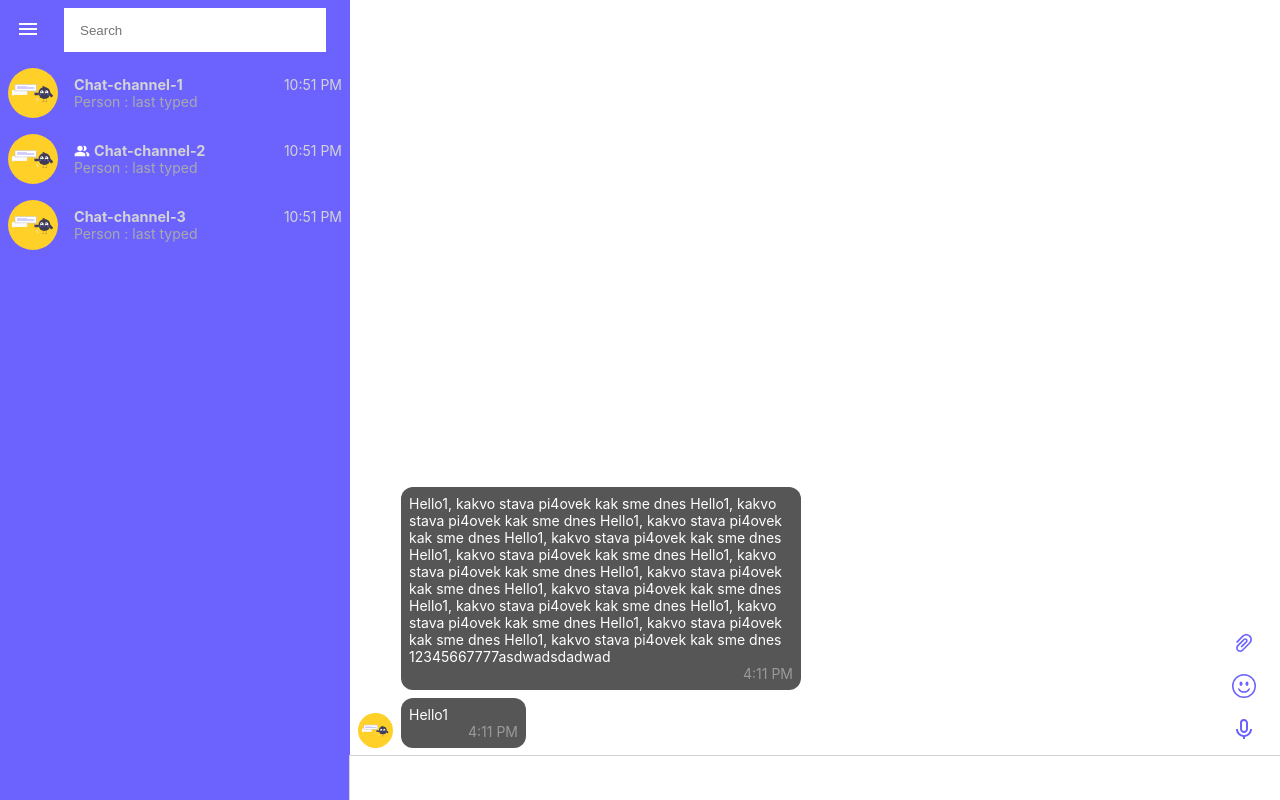
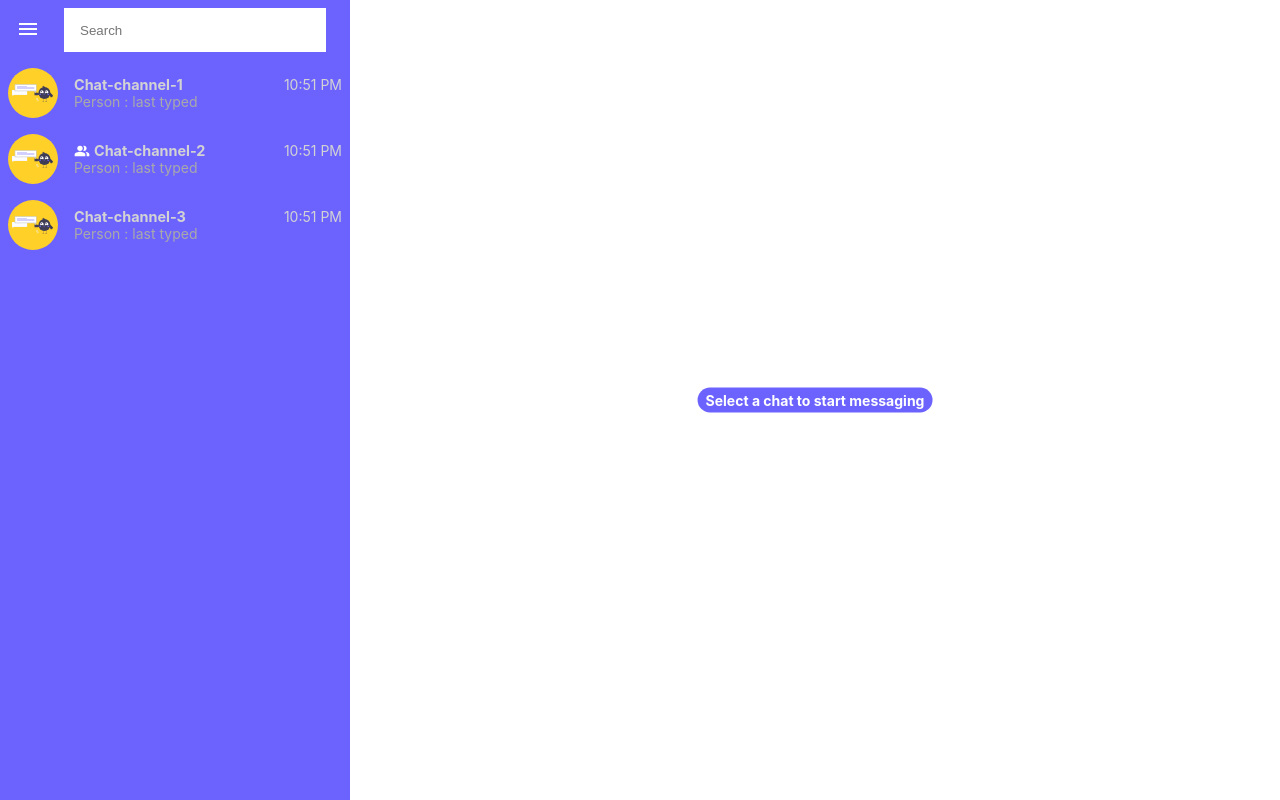
Before and after one commit to stefanghadjiew/chatter, a React (Create React App) app in the folder client/: page /chat in a window 1280 px wide. Built offline with nearby package versions, Linux system fonts and the light colour scheme.

Commit message:
Clicking on a channel from AllChats changes what is displayed in the Chat component, on initial visit no Chat is selected so created a message to Select a chat to start chatting.Also hide message input and icons if no chat is selected

```diff
--- a/client/src/customHooks/useContextMenu.js
+++ b/client/src/customHooks/useContextMenu.js
@@ -26,7 +26,7 @@ export const useContextMenu = (
             dispatch(setAnchorPoint({ x: e.layerX + 2, y: e.layerY - 180 }));
             dispatch(toggleContextMenu(isOpen));
         },
-        [dispatch, menuType, isFromUser]
+        [dispatch, menuType, isFromUser, isOpen]
     );
 
     useEffect(() => {
--- a/client/src/views/Chat/AllChats/AllChats.jsx
+++ b/client/src/views/Chat/AllChats/AllChats.jsx
@@ -10,16 +10,14 @@ import {
 } from 'features/backdropPortal/backdropPortalSlice';
 import { ChatChannel } from './ChatChannel';
 
-export const AllChats = () => {
+export const AllChats = ({ channels, setCurrentlySelectedChannel }) => {
     const {
         isOpen: { forChatChannel },
     } = useAppSelector(state => state.contextMenu);
-    const [selectedChatIndex, setSelectedChatIndex] = useState(null);
+    const [selectedChatIndex, setSelectedChatIndex] = useState(null); //this is used to apply the css styling for the selected channel
     const dispatch = useAppDispatch();
 
-    const data = ['Chat-channel-1', 'Chat-channel-2', 'Chat-channel-3'];
-
-    const renderChatChannels = data.map((item, index) => (
+    const renderChatChannels = channels.map((item, index) => (
         <ChatChannel
             id={`chat-channel__${index}`}
             chatName={item}
@@ -27,6 +25,7 @@ export const AllChats = () => {
             key={item + index}
             selectedChatIndex={selectedChatIndex}
             setSelectedChatIndex={setSelectedChatIndex}
+            setCurrentlySelectedChannel={setCurrentlySelectedChannel}
         />
     ));
 
--- a/client/src/views/Chat/AllChats/ChatChannel/ChatChannel.jsx
+++ b/client/src/views/Chat/AllChats/ChatChannel/ChatChannel.jsx
@@ -1,7 +1,6 @@
 import { useRef } from 'react';
 import { FlexContainer } from 'containers';
 import { Paragraph, Avatar } from 'components';
-import { Link } from 'react-router-dom';
 import classes from './styles.module.scss';
 import { images } from 'assets';
 import { MdPeopleAlt } from 'react-icons/md'; // -> if the chat is a channel
@@ -14,6 +13,7 @@ export const ChatChannel = ({
     chatIndex,
     selectedChatIndex,
     setSelectedChatIndex,
+    setCurrentlySelectedChannel,
 }) => {
     const chatRef = useRef(null);
 
@@ -23,7 +23,12 @@ export const ChatChannel = ({
     });
 
     return (
-        <Link to="#" className={classes['chat']} ref={chatRef} id={id}>
+        <div
+            className={classes['chat']}
+            ref={chatRef}
+            id={id}
+            onClick={() => setCurrentlySelectedChannel(chatName)}
+        >
             <li
                 className={[
                     classes['chat__channel'],
@@ -57,6 +62,6 @@ export const ChatChannel = ({
                     />
                 </FlexContainer>
             </li>
-        </Link>
+        </div>
     );
 };
--- a/client/src/views/Chat/Chat.jsx
+++ b/client/src/views/Chat/Chat.jsx
@@ -1,14 +1,26 @@
-import React from 'react';
+import { useState } from 'react';
 import { Page } from 'containers';
 import { AllChats } from './AllChats';
 import { CurrentChat } from './CurrentChat';
 import classes from './styles.module.scss';
+import { userChats } from './dummyData';
 
 export const Chat = () => {
+    const [currentlySelectedChannel, setCurrentlySelectedChannel] =
+        useState(null);
+    const userChannels = userChats.map(chat => chat.channel);
+
+    const currentlySelectedChannelMessages = userChats.filter(
+        chat => chat.channel === currentlySelectedChannel
+    )[0]?.messages;
+
     return (
         <Page componentClasses={classes['chat-page']}>
-            <AllChats />
-            <CurrentChat />
+            <AllChats
+                channels={userChannels}
+                setCurrentlySelectedChannel={setCurrentlySelectedChannel}
+            />
+            <CurrentChat messages={currentlySelectedChannelMessages} />
         </Page>
     );
 };
--- a/client/src/views/Chat/CurrentChat/CurrentChat.jsx
+++ b/client/src/views/Chat/CurrentChat/CurrentChat.jsx
@@ -1,44 +1,31 @@
-import React, { useState, useId } from 'react';
+import React from 'react';
 import classes from './styles.module.scss';
-import { Input, IconButton } from 'components';
+import { Input, IconButton, Paragraph } from 'components';
 import { useInput } from 'customHooks';
 import { labels } from 'staticResources';
 import { AiOutlinePaperClip } from 'react-icons/ai';
 import { BsEmojiSmile } from 'react-icons/bs';
 import { BiMicrophone } from 'react-icons/bi';
-
 import { Messages } from './Messages';
 
-export const CurrentChat = () => {
+export const CurrentChat = ({ messages }) => {
     const currentTypedMessage = useInput('');
-
-    const [messages, setMessages] = useState([
-        {
-            isFromUser: false,
-            message: 'Hello1',
-            id: 'message-id-1',
-        },
-        {
-            isFromUser: false,
-            message:
-                'Hello1, kakvo stava pi4ovek kak sme dnes Hello1, kakvo stava pi4ovek kak sme dnes Hello1, kakvo stava pi4ovek kak sme dnes Hello1, kakvo stava pi4ovek kak sme dnes Hello1, kakvo stava pi4ovek kak sme dnes Hello1, kakvo stava pi4ovek kak sme dnes Hello1, kakvo stava pi4ovek kak sme dnes Hello1, kakvo stava pi4ovek kak sme dnes Hello1, kakvo stava pi4ovek kak sme dnes Hello1, kakvo stava pi4ovek kak sme dnes Hello1, kakvo stava pi4ovek kak sme dnes Hello1, kakvo stava pi4ovek kak sme dnes 12345667777asdwadsdadwad',
-            id: 'message-id-2',
-        },
-    ]);
 
     // Add FlexContainer for every wrapper that has display flex
 
     return (
         <div className={classes['current-chat']}>
+            {messages && (
                 <div className={classes['type-message-wrapper']}>
                     <div className={classes['type-message__actions']}>
                         <IconButton icon={<AiOutlinePaperClip />} />
                         <IconButton icon={<BsEmojiSmile />} />
                         <IconButton icon={<BiMicrophone />} />
                     </div>
+
                     <Input
                         type="text"
-                    onKeyDown={e => {
+                        /* onKeyDown={e => {
                         if (e.key === 'Enter') {
                             setMessages(prevMessages => [
                                 {
@@ -50,7 +37,7 @@ export const CurrentChat = () => {
                             ]);
                             currentTypedMessage.setValue('');
                         }
-                    }}
+                    }} */
                         label={labels.writeAmessage}
                         removeLabel={true}
                         removeValidation={true}
@@ -61,7 +48,15 @@ export const CurrentChat = () => {
                         componentInputClasses={classes['type-message__input']}
                     />
                 </div>
+            )}
+            {messages ? (
                 <Messages messages={messages} />
+            ) : (
+                <Paragraph
+                    componentClasses={classes['current-chat__no-chat-selected']}
+                    text="Select a chat to start messaging"
+                />
+            )}
         </div>
     );
 };
--- a/client/src/views/Chat/CurrentChat/styles.module.scss
+++ b/client/src/views/Chat/CurrentChat/styles.module.scss
@@ -41,4 +41,18 @@
             }
         }
     }
+
+    &__no-chat-selected {
+        pointer-events: none;
+        color: variables.$white;
+        display: inline;
+        padding: 0.25rem 0.5rem;
+        border-radius: 2rem;
+        background-color: variables.$primary;
+        position: absolute;
+        top: 50%;
+        left: 50%;
+        transform: translate(-50%, -50%);
+        font-weight: bold;
+    }
 }
--- /dev/null
+++ b/client/src/views/Chat/dummyData.js
@@ -0,0 +1,65 @@
+export const userChats = [
+    {
+        channel: 'Chat-channel-1',
+        id: 'channel-1',
+        messages: [
+            {
+                isFromUser: false,
+                message: 'Chat-channel-1 first message ',
+                id: 'chat-channel-1-message-id-1',
+            },
+            {
+                isFromUser: false,
+                message: 'Chat-channel-1 second message',
+                id: 'chat-channel-1-message-id-2',
+            },
+            {
+                isFromUser: false,
+                message: 'Chat-channel-1 third message',
+                id: 'chat-channel-1-message-id-3',
+            },
+        ],
+    },
+    {
+        channel: 'Chat-channel-2',
+        id: 'channel-2',
+        messages: [
+            {
+                isFromUser: false,
+                message: 'Chat-channel-2 first message ',
+                id: 'chat-channel-2-message-id-1',
+            },
+            {
+                isFromUser: false,
+                message: 'Chat-channel-2 second message',
+                id: 'chat-channel-2-message-id-2',
+            },
+            {
+                isFromUser: false,
+                message: 'Chat-channel-2 third message',
+                id: 'chat-channel-2-message-id-3',
+            },
+        ],
+    },
+    {
+        channel: 'Chat-channel-3',
+        id: 'channel-3',
+        messages: [
+            {
+                isFromUser: false,
+                message: 'Chat-channel-3 first message ',
+                id: 'chat-channel-3-message-id-1',
+            },
+            {
+                isFromUser: false,
+                message: 'Chat-channel-3 second message',
+                id: 'chat-channel-3-message-id-2',
+            },
+            {
+                isFromUser: false,
+                message: 'Chat-channel-3 third message',
+                id: 'chat-channel-3-message-id-3',
+            },
+        ],
+    },
+];
```
Lines whose indentation alone changed are shown as unchanged.
